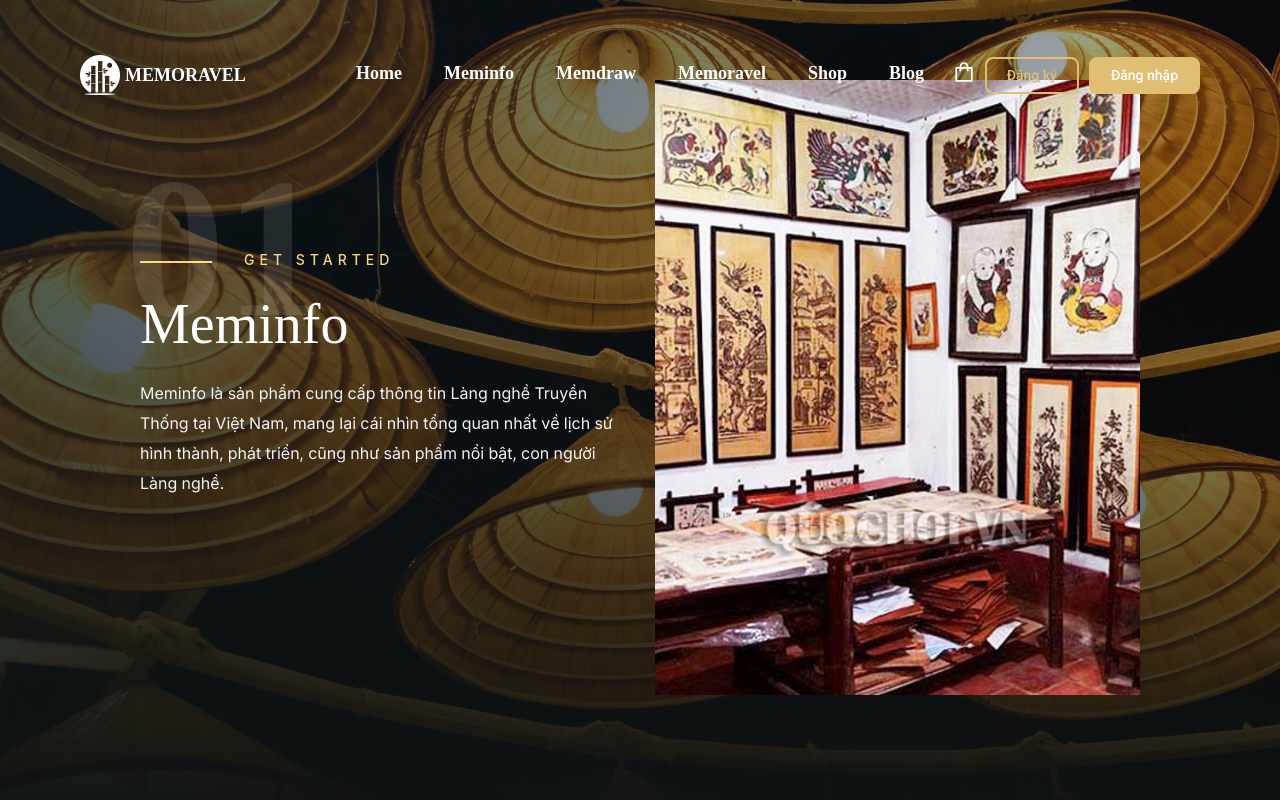
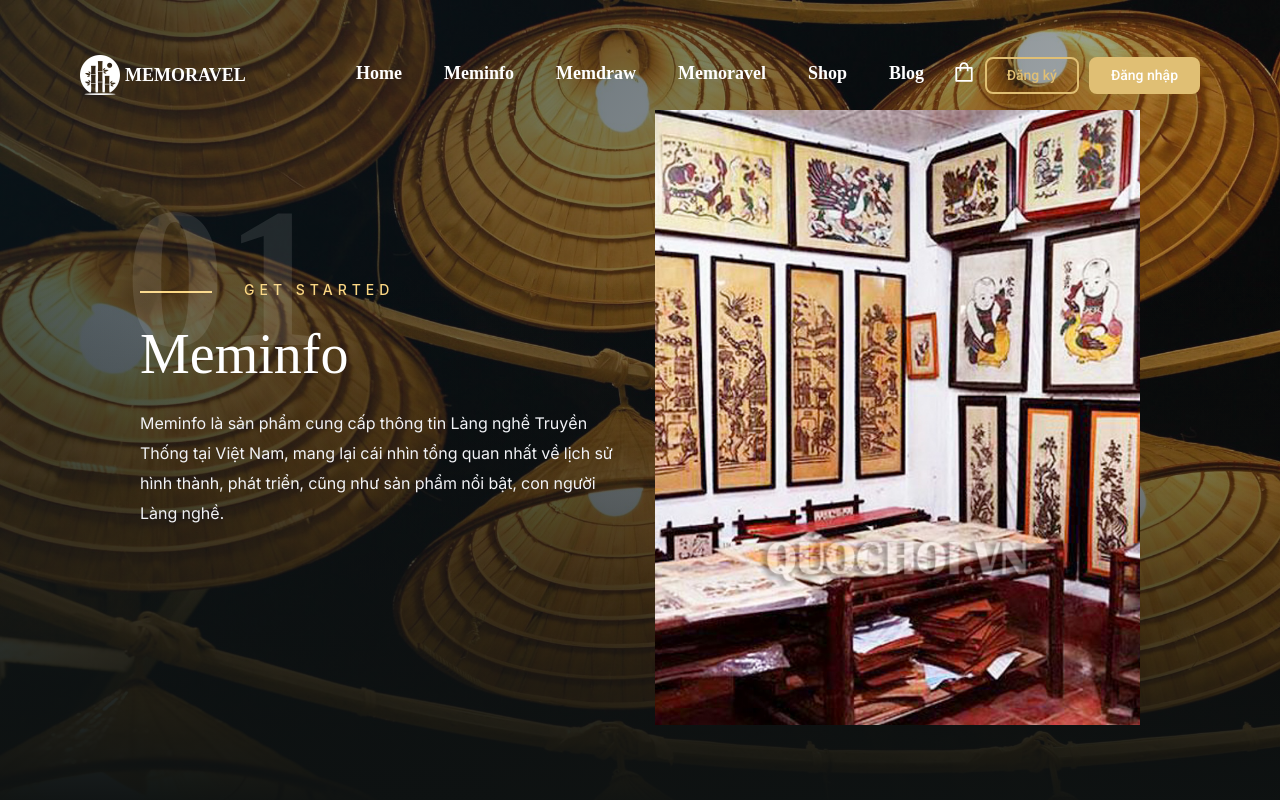
Before and after one commit to hunguet231/memoravel.vn, a Next.js app: page /meminfo in a window 1280 px wide. Shown: the top 800 px of the page. Built offline with nearby package versions, Linux system fonts and the light colour scheme; a web font is replaced by a local one.

Commit message:
fix layout based on sreen's height

```diff
--- a/next.config.js
+++ b/next.config.js
@@ -10,8 +10,8 @@
       `${content}\n\n@import '${pathToLessFileWithVariables}';`,
   },
   env: {
-    BASE_URL: "https://memoravel-vn.vercel.app",
-    // BASE_URL: "http://localhost:3000",
+    // BASE_URL: "https://memoravel-vn.vercel.app",
+    BASE_URL: "http://localhost:3000",
     MONGODB_URL:
       "mongodb+srv://hunguet231:huet231@cluster0.nmy5u.mongodb.net/memoravel-vn?retryWrites=true&w=majority",
     ACCESS_TOKEN_SECRET: "D(u)>&HDe=sbdrXWCa4y<=",
--- a/pages/meminfo.js
+++ b/pages/meminfo.js
@@ -7,8 +7,8 @@
 
 export default function meminfo() {
   return (
-    <div>
-      <main className={styles.container}>
+    <>
+      <div className={styles.container}>
         <div className="overlay"></div>
         <div className="overlay-bottom"></div>
         <div className={styles.inner}>
@@ -24,12 +24,11 @@
             </div>
           </div>
         </div>
-      </main>
-      <SubscribeForm />
-
-      <footer>
-        <Footer />
-      </footer>
-    </div>
+        <div>
+          <SubscribeForm />
+          <Footer />
+        </div>
+      </div>
+    </>
   );
 }
--- a/styles/Form.module.css
+++ b/styles/Form.module.css
@@ -11,11 +11,10 @@
 
 .inner {
     z-index: 1;
-    height: auto;
     width: 100%;
     max-width: 450px;
     margin: 0 auto;
-    padding: 300px 15px 10px;
+    padding: 250px 15px 10px;
     text-align: center;
     font-family: 'Roboto', sans-serif;
     transform: translateY(-20vh);
@@ -101,4 +100,7 @@
     .title {
         font-size: 30px;
     }
+    .inner {
+        padding: 210px 15px 10px;
+    }
 }
--- a/styles/MemDetails.module.css
+++ b/styles/MemDetails.module.css
@@ -14,6 +14,12 @@
     height: auto;
     width: 100%;
     margin: 0 auto;
-    padding: 300px 15px 10px;
-    transform: translateY(-30vh);
+    padding: 250px 15px 10px;
+    transform: translateY(-20vh);
 }
+
+@media (max-width: 380px) {
+    .inner {
+        padding: 210px 15px 10px;
+    }
+}
--- a/styles/globals.css
+++ b/styles/globals.css
@@ -7,6 +7,7 @@
     padding: 0;
     margin: 0;
     font-family: -apple-system, BlinkMacSystemFont, Segoe UI, Roboto, Oxygen, Ubuntu, Cantarell, Fira Sans, Droid Sans, Helvetica Neue, sans-serif;
+    background-color: #0e1212;
 }
 
 a {
```
Also changed, not shown: pages/login.js (+5 -3 lines), pages/memdraw.js (+8 -9 lines), pages/memoravel.js (+8 -9 lines), pages/register.js (+5 -3 lines).
